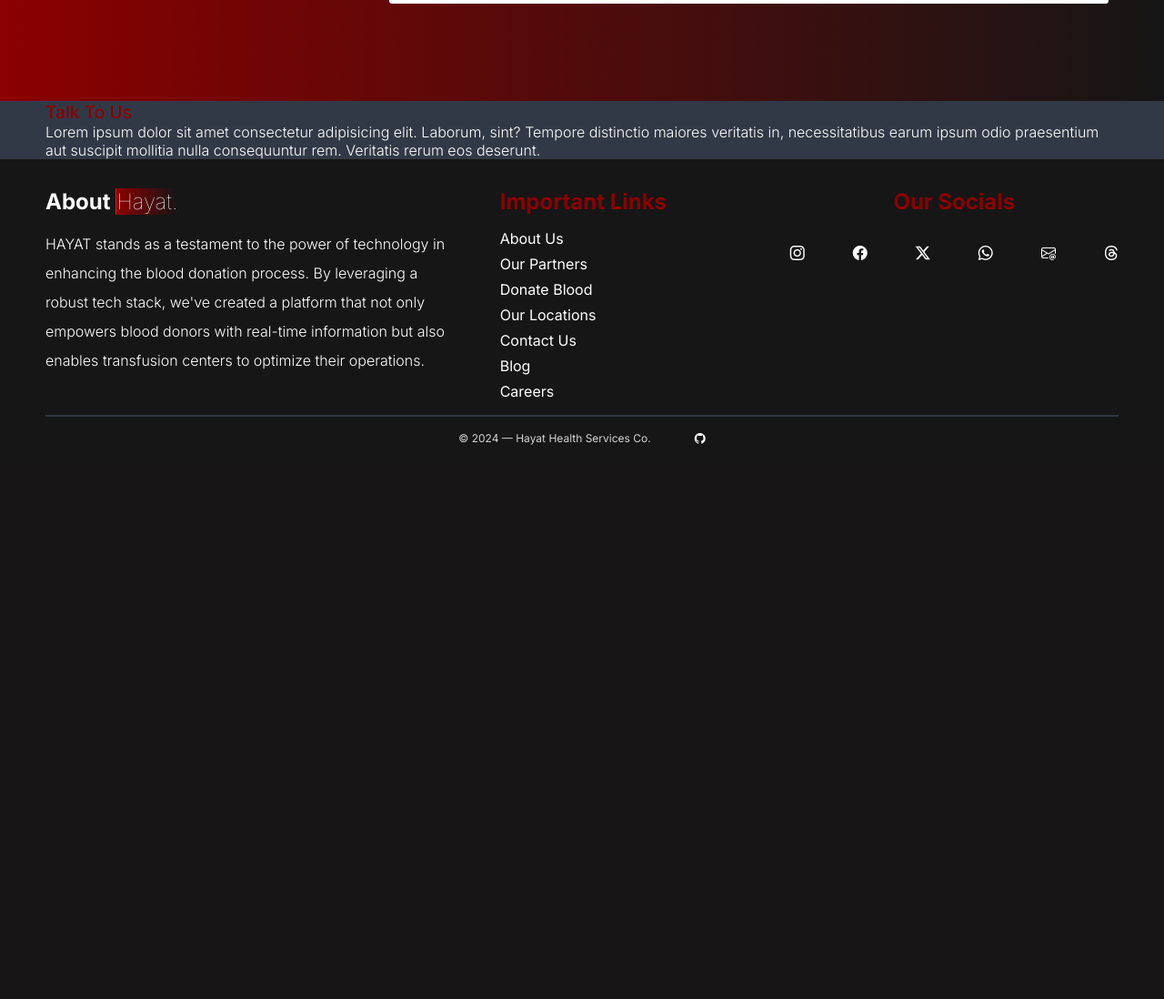
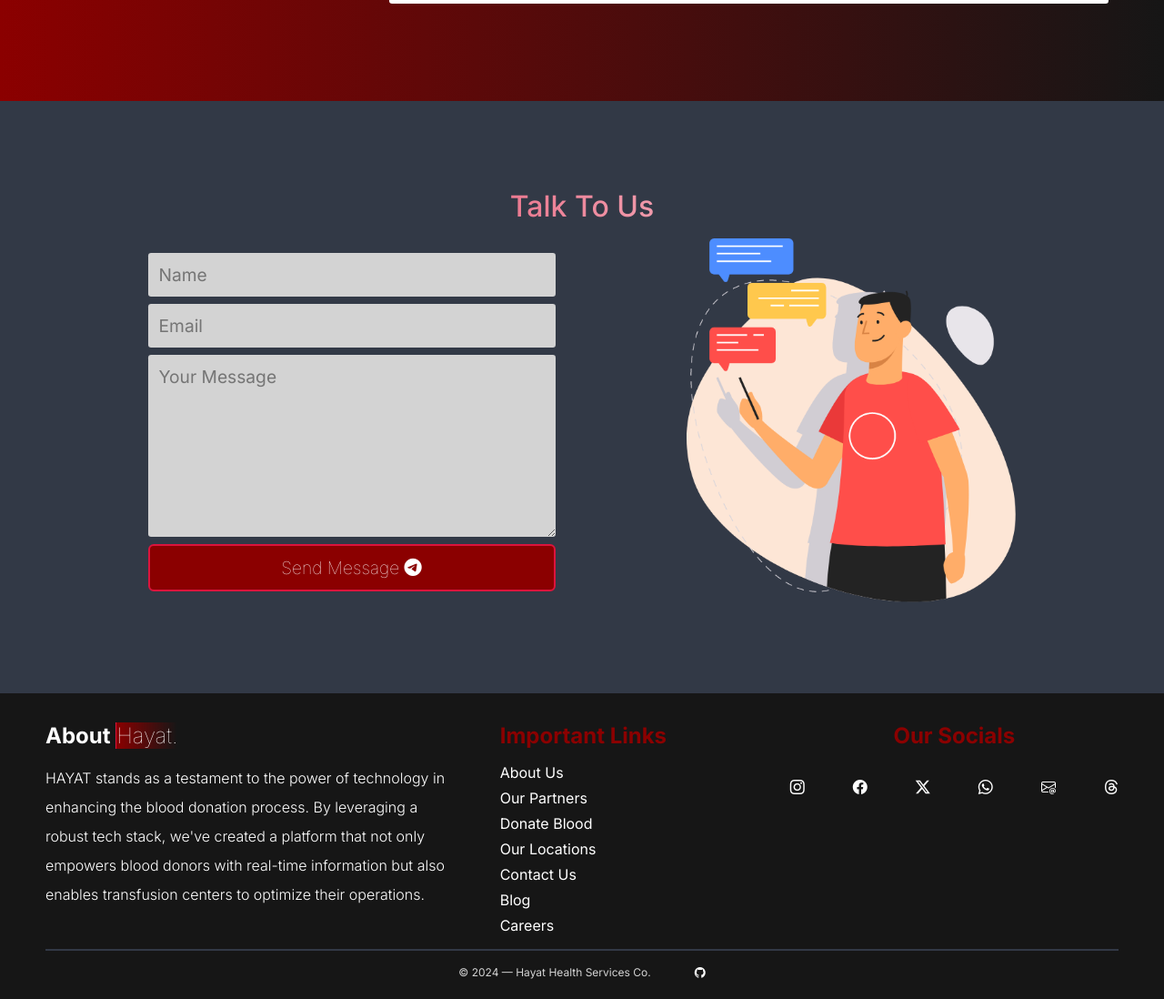
Before and after one commit to Chareeef/HAYAT, a Python web app: template templates/index.html in a window 1280 px wide. Shown: the part 1604-2702 px from the top of the page at 91% size. Before the commit the page ends 2093 px from the top, so only its background shows below. Run offline with Jinja, Linux system fonts and the light colour scheme; the template is opened without the code that fills it, so the values that code supplies are empty.

Commit message:
feat: add contact section

```diff
--- a/static/styles/main.css
+++ b/static/styles/main.css
@@ -395,6 +395,97 @@ section:nth-child(odd) {
 
 
 /* ====================================
+        CONTACT SECTION
+=======================================*/
+
+.contact_section {
+    padding-block: 6rem;
+    display: block;
+
+    .subtitle {
+        background: linear-gradient(to left, var(--secondary-clr), var(--tertiary-clr));
+        -webkit-background-clip: text;
+        background-clip: text;
+        -webkit-text-fill-color: transparent;
+        padding-block-end: 1rem;
+        font-size: 2rem;
+        text-align: center;
+    }
+
+    .contact_wrapper {
+        display: flex;
+        justify-content: space-evenly;
+        align-items: center;
+        gap: 2rem;
+        flex: 1 0 0;
+
+        .contact_form {
+            /* flex: 1; */
+            min-width: 35dvw;
+            display: flex;
+            flex-direction: column;
+            gap: .5rem;
+
+            >input,
+            >textarea,
+            >.submit {
+                padding: .75rem;
+                border-radius: .2rem;
+                font-size: 1.2rem;
+                color: black;
+                font-family: var(--ff);
+
+            }
+
+            >input,
+            >textarea {
+                background-color: lightgrey;
+            }
+
+            >textarea {
+                line-height: 1.5rem;
+                min-height: 25dvh;
+                resize: vertical;
+            }
+
+            .submit {
+                border: 2px solid var(--tertiary-clr);
+                border-radius: .375rem;
+                background-color: var(--primary-clr);
+                width: 100%;
+                font-size: 1.2rem;
+                font-weight: 100;
+                color: var(--secondary-clr);
+
+                cursor: pointer;
+                transition: all 500ms ease;
+            }
+
+            .submit:hover {
+                scale: 1.02;
+                box-shadow: 2px 2px 0 whitesmoke;
+                transition: all 200ms ease;
+            }
+        }
+
+        .contact_image{
+
+
+            >img{
+
+                width: 100%;
+                height: 50dvh;
+                object-fit: cover;
+            }
+        }
+    }
+
+
+
+}
+
+
+/* ====================================
         BACK TO TOP BUTTON
 =======================================*/
 
@@ -411,13 +502,13 @@ section:nth-child(odd) {
     background: none;
     transition: all 500ms ease;
 
-  }
+}
 
-  #backToTopBtn:hover {
+#backToTopBtn:hover {
     color: var(--secondary-clr);
     transform: translateY(-10px);
     transition: all 200ms ease;
-  }
+}
 
 
 
@@ -455,7 +546,7 @@ section:nth-child(odd) {
         }
     }
 
-    .text{
+    .text {
         line-height: 2rem;
     }
 }
@@ -654,6 +745,18 @@ section:nth-child(odd) {
 
 @media screen and (max-width: 787px) {
 
+    /* ===== contact section ===== */
+
+    .contact_wrapper{
+        flex-direction: column;
+        flex: 1;
+
+        .contact_form, .contact_image{
+            flex: 1;
+            width: 100%;
+        }
+    }
+
 
     /* ===== footer ===== */
 
--- a/templates/index.html
+++ b/templates/index.html
@@ -14,6 +14,10 @@
 
     <title>Home | Hayat</title>
     <link rel="shortcut icon" href="favicon.ico" type="image/x-icon">
+
+    <!-- icons -->
+    <link rel="stylesheet" href="https://cdn.jsdelivr.net/npm/bootstrap-icons@1.11.3/font/bootstrap-icons.min.css">
+
 
     <!-- font -->
     <link rel="preconnect" href="https://fonts.googleapis.com">
@@ -103,25 +107,30 @@
                 </ul>
             </div>
             <div class="stations_map">
-               <iframe class="map" src="https://www.google.com/maps/embed?pb=!1m18!1m12!1m3!1d65347848.10247231!2d-26.170389651487593!3d1.4639015247631741!2m3!1f0!2f0!3f0!3m2!1i1024!2i768!4f13.1!3m3!1m2!1s0x10a06c0a948cf5d5%3A0x108270c99e90f0b3!2sAfrica!5e0!3m2!1sen!2ske!4v1706526138087!5m2!1sen!2ske"  style="border:0; border-radius: .2rem;" allowfullscreen="" loading="lazy" referrerpolicy="no-referrer-when-downgrade"></iframe>
+                <iframe class="map"
+                    src="https://www.google.com/maps/embed?pb=!1m18!1m12!1m3!1d65347848.10247231!2d-26.170389651487593!3d1.4639015247631741!2m3!1f0!2f0!3f0!3m2!1i1024!2i768!4f13.1!3m3!1m2!1s0x10a06c0a948cf5d5%3A0x108270c99e90f0b3!2sAfrica!5e0!3m2!1sen!2ske!4v1706526138087!5m2!1sen!2ske"
+                    style="border:0; border-radius: .2rem;" allowfullscreen="" loading="lazy"
+                    referrerpolicy="no-referrer-when-downgrade"></iframe>
             </div>
         </div>
     </section>
 
     <!-- contact-->
     <section class="contact_section" id="contact">
+        <h3 class="subtitle">Talk To Us</h3>
         <div class="contact_wrapper">
-            <h3 class="subtitle">Talk To Us</h3>
-            <div>
-                <p class="text">
-                    Lorem ipsum dolor sit amet consectetur adipisicing elit. Laborum, sint? Tempore distinctio maiores
-                    veritatis
-                    in, necessitatibus earum ipsum odio praesentium aut suscipit mollitia nulla consequuntur rem.
-                    Veritatis
-                    rerum eos deserunt.
-                </p>
+
+            <div class="contact_wrapper">
+                <form class="contact_form">
+                    <input type="text" name="name" id="contactName" placeholder="Name"/>
+                    <input type="email" name="email" id="contactEmail" placeholder="Email"/>
+                    <textarea name="message" id="contactMessage" placeholder="Your Message"></textarea>
+                    <button class="submit" type="submit">Send Message <i class="bi bi-telegram"></i></button>
+                </form>
+                <div class="contact_image">
+                    <img src="../static/images/validation.png" alt="contact section image">
+                </div>
             </div>
-        </div>
     </section>
 
     <!-- back to top btn -->
```
Also changed, not shown: static/images/validation.png (added).
